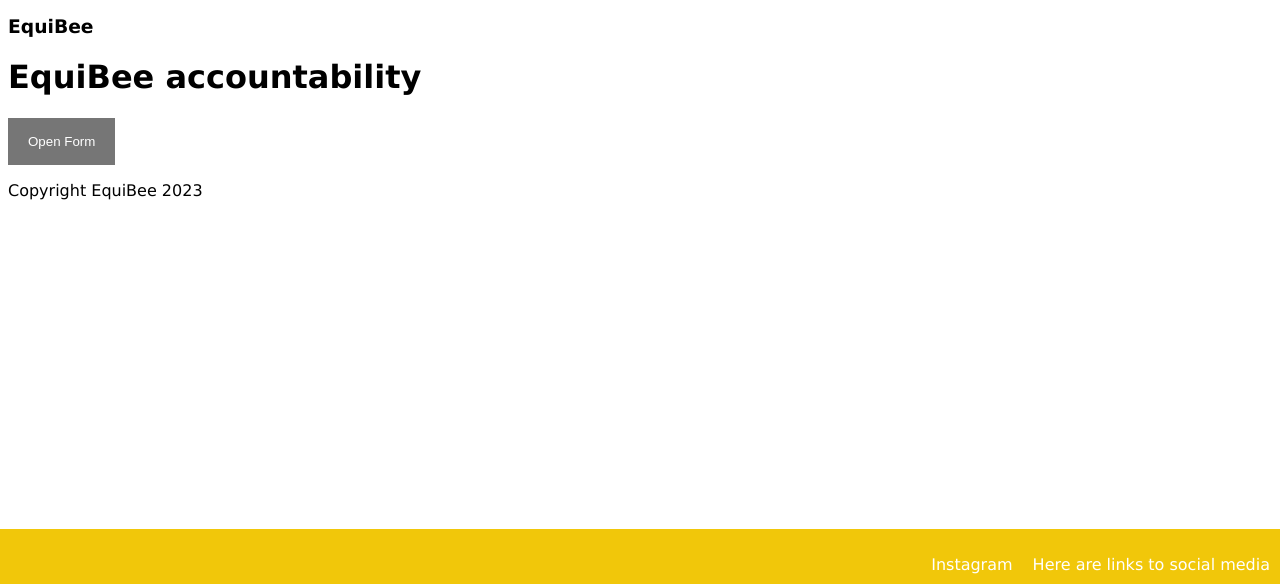
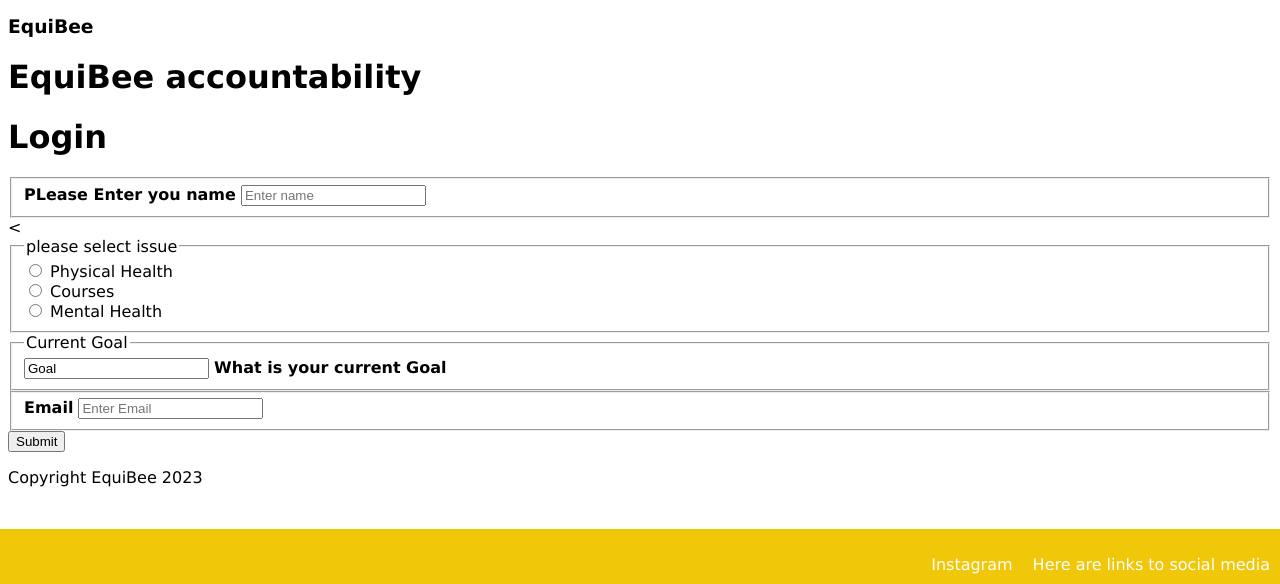
Before and after one commit to ToedQueen208/EquibeeWeb, a plain HTML site: page accountability.html in a window 1280 px wide. Shown: the part 216-800 px from the top of the page. Drawn offline with Linux system fonts and the light colour scheme.

Commit message:
Update accountability.html

```diff
--- a/accountability.html
+++ b/accountability.html
@@ -27,11 +27,11 @@
     <main ><!--class="grid-container-->
 
       <h1> EquiBee accountability</h1>
-      <button class="open-button" onclick="openForm()">Open Form</button>
+    <!--  <button class="open-button" onclick="openForm()">Open Form</button>-->
 
       <!-- The form -->
-      <div class="form-popup" id="myForm" name = "accForm">
-        <form class="form-container" id = "accForm">
+
+        <form class="form" >
           <h1>Login</h1>
           <fieldset>
           <label for="name"><b>PLease Enter you name</b></label>
@@ -76,7 +76,7 @@
         </fieldset>
           <button type="button" class="btn cancel" onclick="closeForm()">Submit</button>
         </form>
-      </div>
+
     </main>
     <footer>
         <p>Copyright EquiBee 2023</p>
```
